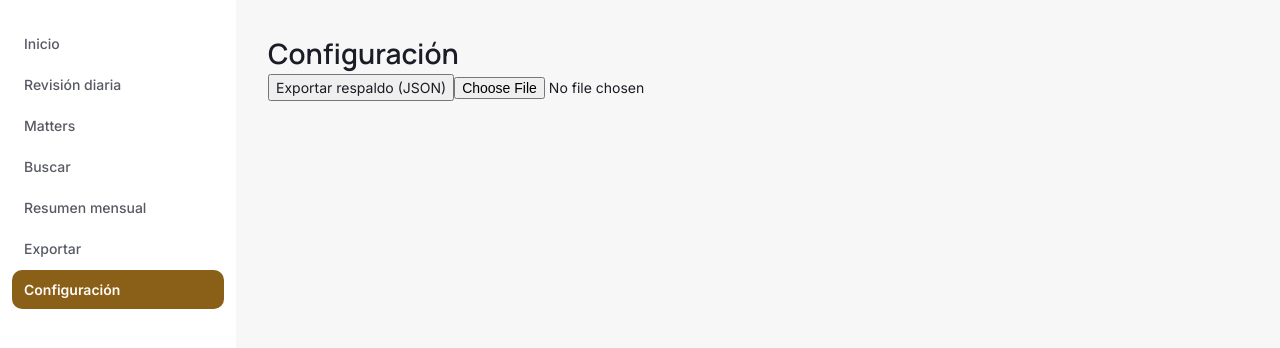
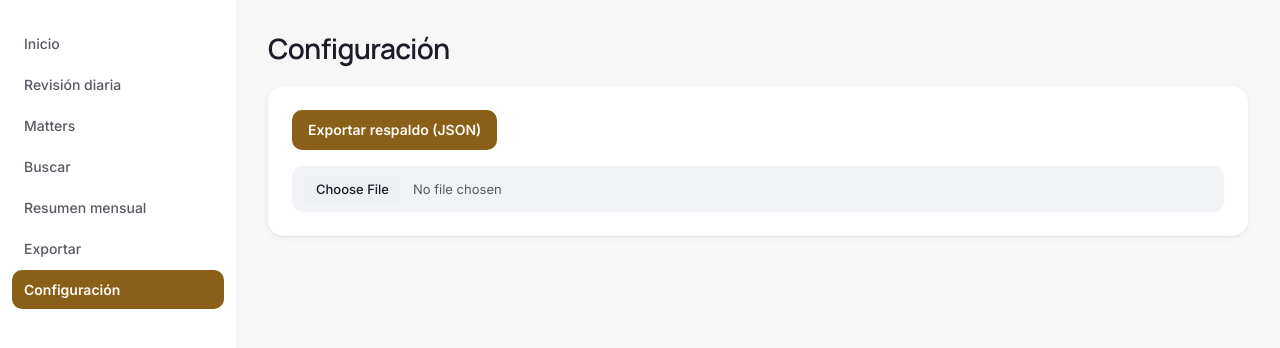
Before and after one commit to OmarBonillav3/dockets-tracker, a React (Vite) app: page /settings in a window 1280 px wide. Shown: the top 348 px of the page. Built offline with nearby package versions, Linux system fonts and the light colour scheme.

Commit message:
style: wire theme classes into Settings screen

```diff
--- a/src/screens/Settings.jsx
+++ b/src/screens/Settings.jsx
@@ -54,19 +54,25 @@ export function Settings() {
   }
 
   return (
-    <div>
-      <h1>Configuración</h1>
-      <button onClick={handleExportBackup}>Exportar respaldo (JSON)</button>
-      <input type="file" accept="application/json" onChange={handleFileSelected} aria-label="Importar respaldo" />
+    <div className="screen">
+      <h1 className="screen__title">Configuración</h1>
+      <div className="card">
+        <div className="btn-row">
+          <button className="btn btn--primary" onClick={handleExportBackup}>Exportar respaldo (JSON)</button>
+        </div>
+        <input className="file-input" type="file" accept="application/json" onChange={handleFileSelected} aria-label="Importar respaldo" />
+      </div>
       {pendingFile && (
-        <div>
-          <p>Archivo seleccionado: {pendingFile.name}</p>
-          <p role="alert">¿Confirmas importar? Esto reemplaza todos tus datos actuales.</p>
-          <button onClick={handleConfirmImport}>Confirmar importación</button>
-          <button onClick={cancelImport}>Cancelar importación</button>
+        <div className="card card--elevated">
+          <p className="muted">Archivo seleccionado: {pendingFile.name}</p>
+          <p className="alert alert--inline" role="alert">¿Confirmas importar? Esto reemplaza todos tus datos actuales.</p>
+          <div className="btn-row btn-row--end">
+            <button className="btn btn--ghost" onClick={cancelImport}>Cancelar importación</button>
+            <button className="btn btn--primary" onClick={handleConfirmImport}>Confirmar importación</button>
+          </div>
         </div>
       )}
-      {errorMessage && <p role="alert">{errorMessage}</p>}
+      {errorMessage && <p className="alert alert--card" role="alert">{errorMessage}</p>}
     </div>
   );
 }
```
